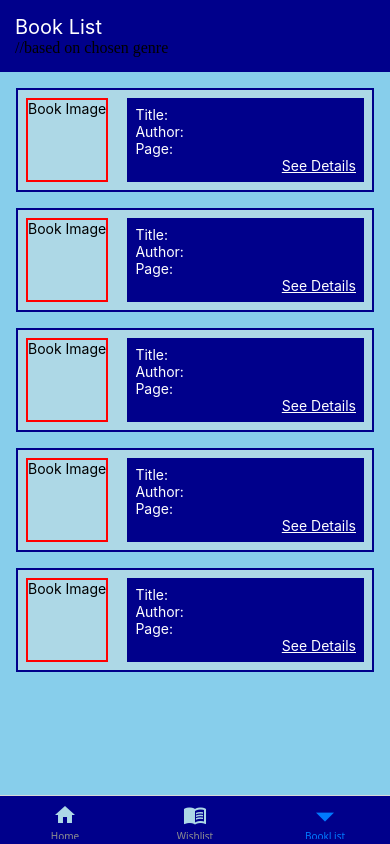
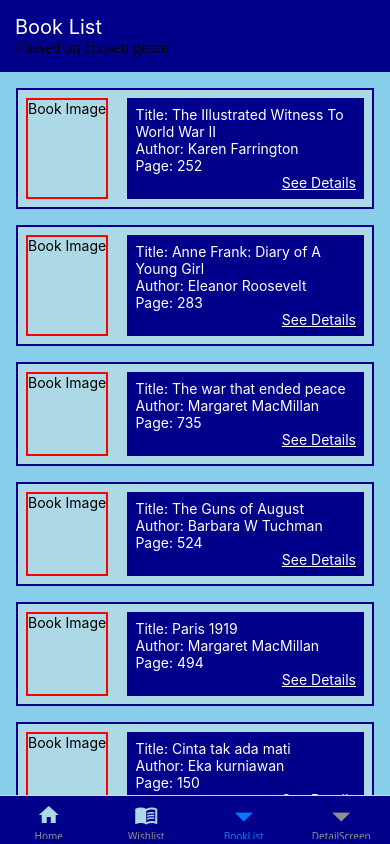
Before and after one commit to cat-ninja007/Amira-Final-Project-App-Dev, a React Native app: screen /BookList in a window 390 px wide. Built offline with nearby package versions, Linux system fonts and the light colour scheme.

Commit message:
Add book data JSON

```diff
--- a/Data/BookList.js
+++ b/Data/BookList.js
@@ -1,37 +1,162 @@
-export const historyBook = [
+export const books = [
   {
-        'id': 1,
-        'author': '',
-        'title': '',
-        'pages': '',
-        'imageLink': '',
+    Title: 'The Illustrated Witness To World War II',
+    'Book ID': '1',
+    Author: 'Karen Farrington',
+    Genre: 'History',
+    Page: '252',
+    Rating: '4',
   },
   {
-        'id': 2,
-        'author': '',
-        'title': '',
-        'pages': '',
-        'imageLink': '',
+    Title: 'Anne Frank: Diary of A Young Girl',
+    'Book ID': '2',
+    Author: 'Eleanor Roosevelt',
+    Genre: 'History',
+    Page: '283',
+    Rating: '2',
   },
   {
-        'id': 3,
-        'author': '',
-        'title': '',
-        'pages': '',
-        'imageLink': '',
+    Title: 'The war that ended peace',
+    'Book ID': '3',
+    Author: 'Margaret MacMillan',
+    Genre: 'History',
+    Page: '735',
+    Rating: '3',
   },
   {
-        'id': 4,
-        'author': '',
-        'title': '',
-        'pages': '',
-        'imageLink': '',
+    Title: 'The Guns of August',
+    'Book ID': '4',
+    Author: 'Barbara W Tuchman',
+    Genre: 'History',
+    Page: '524',
+    Rating: '1',
   },
   {
-        'id': 5,
-        'author': '',
-        'title': '',
-        'pages': '',
-        'imageLink': '',
-    }
-]
+    Title: 'Paris 1919',
+    'Book ID': '5',
+    Author: 'Margaret MacMillan',
+    Genre: 'History',
+    Page: '494',
+    Rating: '5',
+  },
+  {
+    Title: 'Cinta tak ada mati',
+    'Book ID': '1',
+    Author: 'Eka kurniawan',
+    Genre: 'Indonesian Literature',
+    Page: '150',
+    Rating: '2',
+  },
+  {
+    Title: 'Tanah surga merah',
+    'Book ID': '2',
+    Author: 'Arafat nur',
+    Genre: 'Indonesian Literature',
+    Page: '305',
+    Rating: '3',
+  },
+  {
+    Title: 'Harimau Harimau!',
+    'Book ID': '3',
+    Author: 'Mochtar lubis',
+    Genre: 'Indonesian Literature',
+    Page: '212',
+    Rating: '4',
+  },
+  {
+    Title: 'Misteri Patung Garam',
+    'Book ID': '4',
+    Author: 'Ruwi Meita',
+    Genre: 'Indonesian Literature',
+    Page: '276',
+    Rating: '5',
+  },
+  {
+    Title: 'Kukila',
+    'Book ID': '5',
+    Author: 'M. Aan Mansyur',
+    Genre: 'Indonesian Literature',
+    Page: '184',
+    Rating: '1',
+  },
+  {
+    Title: 'Warriors: the last hope',
+    'Book ID': '1',
+    Author: 'erin hunter',
+    Genre: 'Fantasy',
+    Page: '329',
+    Rating: '2',
+  },
+  {
+    Title: 'The Night Circus',
+    'Book ID': '2',
+    Author: 'Erin Morgenstern',
+    Genre: 'Fantasy',
+    Page: '506',
+    Rating: '3',
+  },
+  {
+    Title: 'The great bear lake',
+    'Book ID': '3',
+    Author: 'Amira',
+    Genre: 'Fantasy',
+    Page: '100',
+    Rating: '5',
+  },
+  {
+    Title: 'Kancil & harimau',
+    'Book ID': '4',
+    Author: 'Amira',
+    Genre: 'Fantasy',
+    Page: '100',
+    Rating: '4',
+  },
+  {
+    Title: 'Alice in wonderland',
+    'Book ID': '5',
+    Author: 'Amira',
+    Genre: 'Fantasy',
+    Page: '100',
+    Rating: '3',
+  },
+  {
+    Title: 'The Alchemist',
+    'Book ID': '1',
+    Author: 'Paulo Coelho',
+    Genre: 'English Literature',
+    Page: '213',
+    Rating: '4',
+  },
+  {
+    Title: 'The death of a salesman',
+    'Book ID': '2',
+    Author: 'Arthur miller',
+    Genre: 'English Literature',
+    Page: '112',
+    Rating: '4',
+  },
+  {
+    Title: 'English for kids',
+    'Book ID': '3',
+    Author: 'Amira',
+    Genre: 'English Literature',
+    Page: '112',
+    Rating: '5',
+  },
+  {
+    Title: 'English for teens',
+    'Book ID': '4',
+    Author: 'Amira',
+    Genre: 'English Literature',
+    Page: '112',
+    Rating: '2',
+  },
+  {
+    Title: 'English for university prep',
+    'Book ID': '5',
+    Author: 'Amira',
+    Genre: 'English Literature',
+    Page: '112',
+    Rating: '1',
+  },
+];
--- a/src/navigator/MainNavigator.js
+++ b/src/navigator/MainNavigator.js
@@ -6,6 +6,7 @@ import {createBottomTabNavigator} from '@react-navigation/bottom-tabs'
 import WishlistScreen from "../screens/WishlistScreen";
 import { Text, Icon } from "react-native-elements";
 import BookListScreen from "../screens/BookListScreen";
+import DetailBookScreen from "../screens/DetailBookScreen";
 
 const Stack = createStackNavigator();
 const Tab = createBottomTabNavigator()
@@ -75,6 +76,16 @@ const MainNavigator = () => {
                         backgroundColor: 'darkblue',
                     }
                 }}/>
+
+                <Stack.Screen
+                name="DetailScreen"
+                component={DetailBookScreen}
+                options={{
+                    headerShown: false,
+                    tabBarStyle: {
+                        backgroundColor: 'darkblue',
+                    }
+                }}/>
             </Tab.Navigator>
         </NavigationContainer>
     )
--- a/src/screens/BookListScreen.js
+++ b/src/screens/BookListScreen.js
@@ -1,21 +1,24 @@
-import { FlatList, StyleSheet, Text, View, TouchableOpacity } from 'react-native'
-import React from 'react'
-import { historyBook } from '../../Data/BookList'
-import { Image } from 'react-native-elements'
-import { bookCategory } from '../../Data/BookCategory'
+import {FlatList, StyleSheet, Text, View, TouchableOpacity} from 'react-native';
+import React from 'react';
+import {books} from '../../Data/BookList';
+import {Image} from 'react-native-elements';
+import {bookCategory} from '../../Data/BookCategory';
 
-const BookListScreen = () => {
+const BookListScreen = props => {
+  const {navigation} = props;
+
   return (
     <View style={styles.mainContainer}>
       <View style={styles.headerContainer}>
         <Text style={styles.header}>Book List</Text> //based on chosen genre
       </View>
       <FlatList
-      data={historyBook}
+        data={books}
         contentContainerStyle={styles.flatListContainer}
-      keyExtractor={(item) => item.id}
+        keyExtractor={item => item.id}
         renderItem={({item}) => {
-        return( //get data from BookList.js
+          return (
+            //get data from BookList.js
             <View style={styles.bookContainer}>
               <View style={styles.bookImageContainer}>
                 {/* <Image style={styles.bookImage} source={{uri: item.imageLink}}/> */}
@@ -23,26 +26,29 @@ const BookListScreen = () => {
               </View>
 
               <View style={styles.bookInfoContainer}>
-                    <Text style={styles.title}>Title: {item.title}</Text>
-                    <Text style={styles.author}>Author: {item.author}</Text>
-                    <Text style={styles.pages}>Page: {item.pages}</Text>
-                    <TouchableOpacity style={styles.seeDetailButton}>
+                <Text style={styles.title}>Title: {item.Title}</Text>
+                <Text style={styles.author}>Author: {item.Author}</Text>
+                <Text style={styles.pages}>Page: {item.Page}</Text>
+                <TouchableOpacity
+                  style={styles.seeDetailButton}
+                  onPress={() => navigation.navigate('DetailScreen')}>
                   <Text style={styles.seeDetail}>See Details</Text>
                 </TouchableOpacity>
               </View>
             </View>
-        )
-      }}/>
+          );
+        }}
+      />
     </View>
-  )
-}
+  );
+};
 
-export default BookListScreen
+export default BookListScreen;
 
 const styles = StyleSheet.create({
   mainContainer: {
     flex: 1,
-        backgroundColor: 'skyblue'
+    backgroundColor: 'skyblue',
   },
   headerContainer: {
     backgroundColor: 'darkblue',
@@ -62,7 +68,7 @@ const styles = StyleSheet.create({
     padding: 8,
     flexDirection: 'row',
     justifyContent: 'space-between',
-      backgroundColor: 'lightblue'
+    backgroundColor: 'lightblue',
   },
   bookImageContainer: {
     borderColor: 'red',
@@ -73,20 +79,20 @@ const styles = StyleSheet.create({
     // borderWidth: 2,
     backgroundColor: 'darkblue',
     padding: 8,
-      width: '70%'
+    width: '70%',
   },
   title: {
-      color: 'white'
+    color: 'white',
   },
   author: {
-      color: 'white'
+    color: 'white',
   },
   pages: {
-      color: 'white'
+    color: 'white',
   },
   seeDetail: {
     color: 'white',
     textDecorationLine: 'underline',
-      textAlign: 'right'
-    }
-})
+    textAlign: 'right',
+  },
+});
--- /dev/null
+++ b/src/screens/DetailBookScreen.js
@@ -0,0 +1,17 @@
+import { Image, StyleSheet, Text, View } from 'react-native'
+import React from 'react'
+import { historyBook } from '../../Data/BookList'
+
+const DetailBookScreen = () => {
+  return (
+    <View style={{flex: 1}}>
+      <View style={styles.bookImg}>
+        <Image/>
+      </View>
+    </View>
+  )
+}
+
+export default DetailBookScreen
+
+const styles = StyleSheet.create({})
```
Also changed, not shown: Data/categoryList.js (added, +14 -0 lines). Lines whose indentation alone changed are shown as unchanged.
